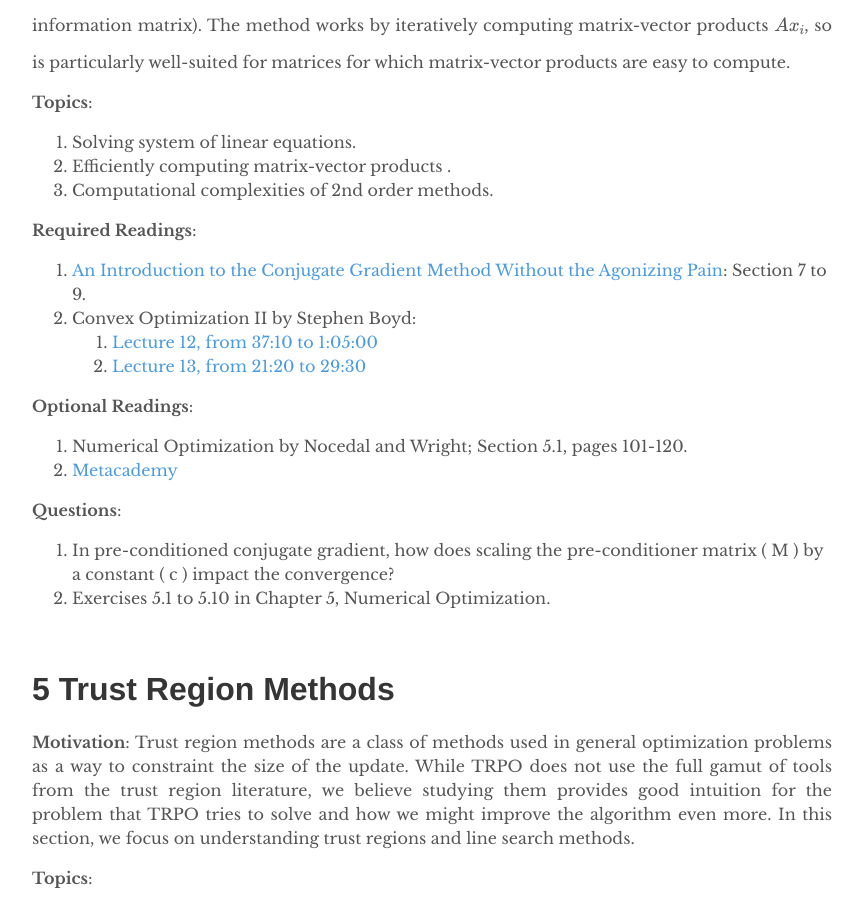
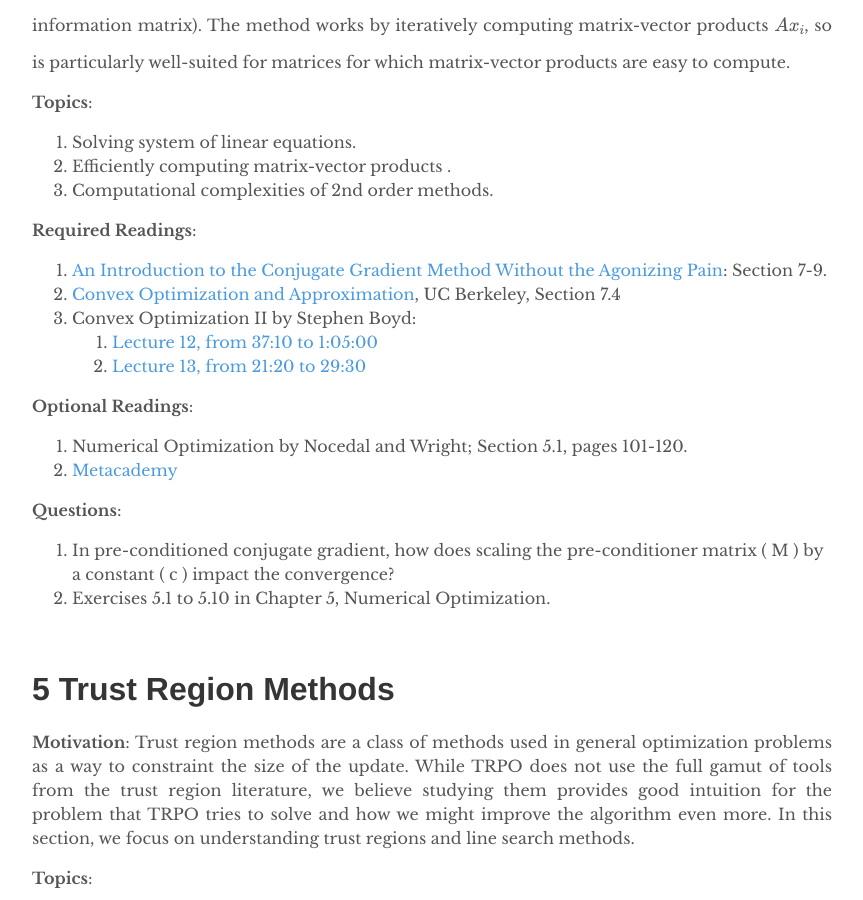
Before and after one commit to depthfirstlearning/depthfirstlearning.com, a Jekyll site: the page built from _posts/2018-06-17-TRPO.markdown, in a window 1280 px wide and 900 px high, scrolled down 4423 px. Shown: the whole window, without its empty margins (208-1071 px from the left). Built offline with Jekyll 4.4.1, drawn with Linux system fonts in a browser that asks for light colours; formulas are drawn with MathJax 3.

Commit message:
Added more reference to Conj. Gradient, colab

```diff
--- a/_posts/2018-06-17-TRPO.markdown
+++ b/_posts/2018-06-17-TRPO.markdown
@@ -27,7 +26,7 @@ together insights from reinforcement learning and optimization theory to develop
 an algorithm which (under certain assumptions) provides guarantees for monotonic
 improvement, and is often used as a strong baseline.
 
-  <a href="https://colab.research.google.com/drive/1JkCI_n2U2i6DFU8NKk3P6EkPo3ZTKAaq#forceEdit=true&offline=true&sandboxMode=true" class="colab-root">Reproduce in a
+  <a href="https://colab.research.google.com/drive/1f9IBs_LajqbS53ZONjdlD8L4LmvN3ivp#forceEdit=true&offline=true&sandboxMode=true" class="colab-root">Reproduce in a
     <span>Notebook</span></a>
 
 <br />
@@ -171,8 +170,10 @@ improvement, and is often used as a strong baseline.
   3. Computational complexities of 2nd order methods.
 
   **Required Readings**:
-  1. [An Introduction to the Conjugate Gradient Method Without the Agonizing Pain](https://www.cs.cmu.edu/~quake-papers/painless-conjugate-gradient.pdf): Section 7 to 9.
-  2. Convex Optimization II by Stephen Boyd:
+  1. [An Introduction to the Conjugate Gradient Method Without the Agonizing Pain](https://www.cs.cmu.edu/~quake-papers/painless-conjugate-gradient.pdf): Section 7-9.
+  2. [Convex Optimization and
+     Approximation](https://ee227c.github.io/notes/ee227c-notes.pdf), UC Berkeley, Section 7.4
+  3. Convex Optimization II by Stephen Boyd:
       1. [Lecture 12, from 37:10 to 1:05:00](https://www.youtube.com/watch?feature=player_embedded&v=cHVpwyYU_LY#t=2230)
       2. [Lecture 13, from 21:20 to 29:30](https://www.youtube.com/watch?feature=player_embedded&v=E4gl91l0l40#t=1266)
 
```
Also changed, not shown: other parts of _posts/2018-06-17-TRPO.markdown (+0 -1 lines).
